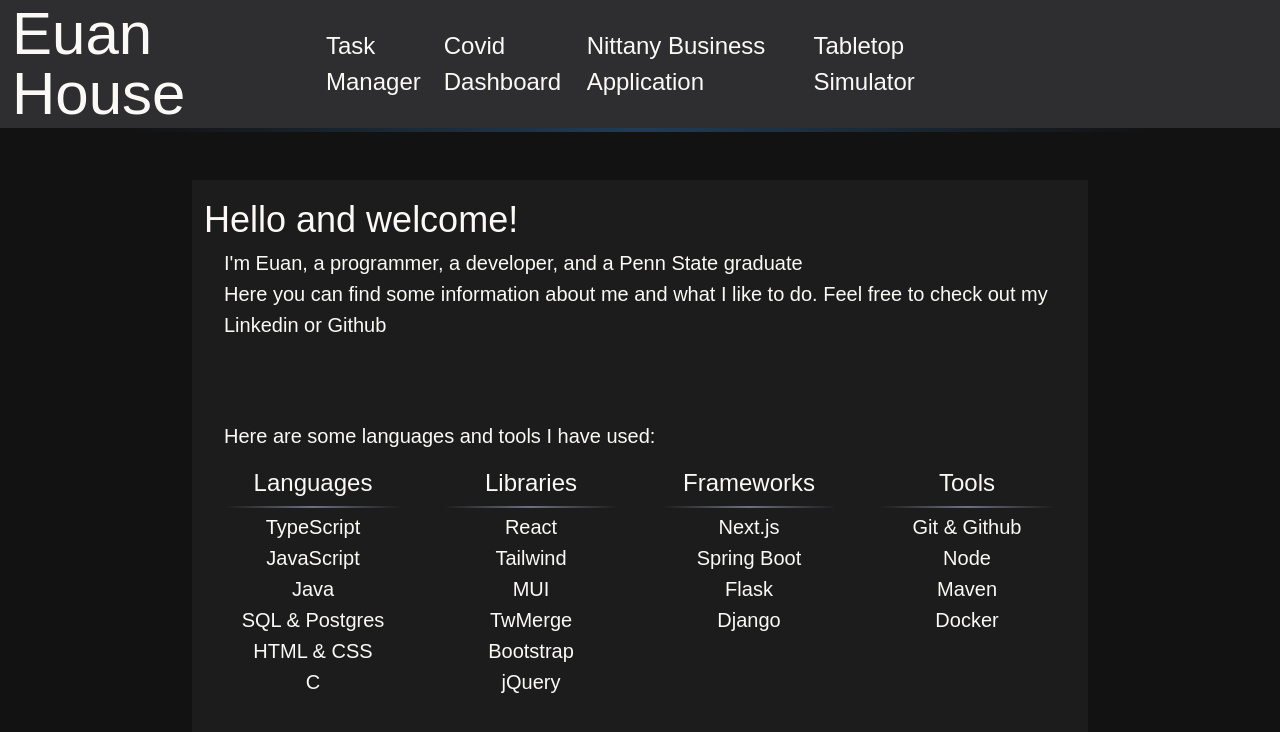
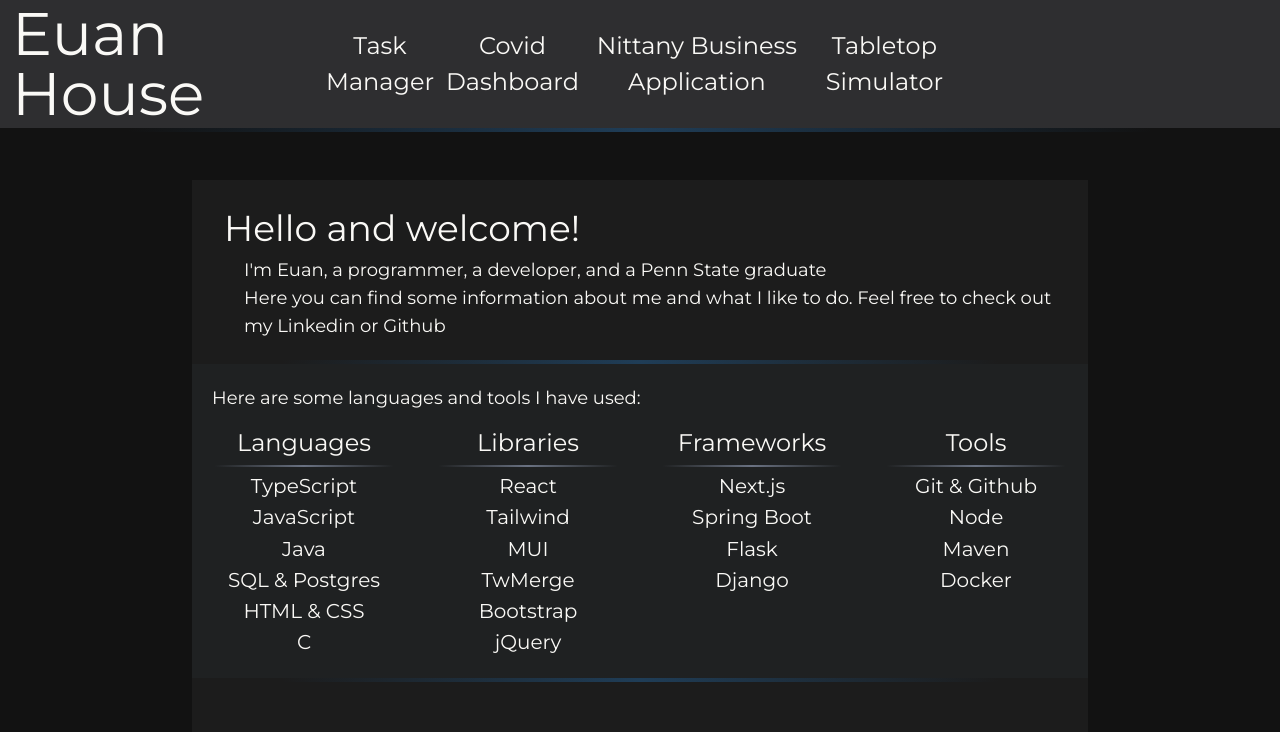
Before and after one commit to ehouse3/ehouse3.github.io, a Next.js app: page / in a window 1280 px wide. Shown: the top 732 px of the page. Built offline with nearby package versions, Linux system fonts and the light colour scheme; some icons are missing.

Commit message:
Fix
Home Page Reorganization with foreground2 color and styling separation
Components LineBreak Fix
Font update

```diff
--- a/app/globals.css
+++ b/app/globals.css
@@ -1,10 +1,13 @@
 @import "tailwindcss";
 
 :root {
-  --foreground: #1c1c1c;
   --background: #121212;
+  --foreground1: #1c1c1c;
+  --foreground2: #1f2122;
+
+  /* eebhjkn */
+
   --navbar: #2e2e30;
-
   --navbar-hover: rgb(77, 79, 82);
   --navbar-effect1: rgb(102, 105, 109); /* Effect of navbar link hovering */
   --navbar-effect2: rgb(120, 123, 128);
@@ -16,17 +19,20 @@
 
 @theme {
   --color-background: var(--background);
-  --color-foreground: var(--foreground);
+  --color-foreground1: var(--foreground1);
+  --color-foreground2: var(--foreground2);
+
   --color-navbar: var(--navbar);
   --color-navbar-hover: var(--navbar-hover);
   --color-navbar-effect1: var(--navbar-effect1);
   --color-navbar-effect2: var(--navbar-effect2);
+
   --color-line-break: var(--line-break);
 }
 
 body {
   color: var(--text);
-  font-family: Arial, Helvetica, sans-serif;
+  font-family: var(--font-montserrat), Arial, sans-serif;
 }
 
 h1 {
@@ -45,7 +51,7 @@ h4 {
 }
 
 p {
-  font-size: 20px;
+  font-size: 18px;
 }
 li {
   font-size: 20px;
--- a/app/layout.tsx
+++ b/app/layout.tsx
@@ -1,5 +1,10 @@
 import type { Metadata } from "next";
-import { Geist, Geist_Mono } from "next/font/google";
+import {
+  Geist,
+  Geist_Mono,
+  Montserrat,
+  Noto_Sans_Cham,
+} from "next/font/google";
 import "./globals.css";
 import { ReactNode } from "react";
 import Link from "next/link";
@@ -17,15 +22,20 @@ const projectPaths = {
   taskManager: "/projects/task-manager",
 };
 
-const geistSans = Geist({
-  variable: "--font-geist-sans",
+const montserrat = Montserrat({
+  variable: "--font-montserrat",
   subsets: ["latin"],
 });
 
-const geistMono = Geist_Mono({
-  variable: "--font-geist-mono",
-  subsets: ["latin"],
-});
+// const geistSans = Geist({
+//   variable: "--font-geist-sans",
+//   subsets: ["latin"],
+// });
+//
+// const geistMono = Geist_Mono({
+//   variable: "--font-geist-mono",
+//   subsets: ["latin"],
+// });
 
 export const metadata: Metadata = {
   title: "Euan House's Portfolio",
@@ -110,7 +120,7 @@ interface ForeGroundProps {
 /** Foreground component that wraps body and sets max width for content */
 function ForeGround(props: ForeGroundProps) {
   return (
-    <div className="bg-foreground m-12 mx-auto max-w-4xl flex-1 p-3 text-lg">
+    <div className="bg-foreground1 m-12 mx-auto max-w-4xl flex-1 text-lg">
       {props.children}
     </div>
   );
@@ -147,10 +157,7 @@ export default function RootLayout({
   children: React.ReactNode;
 }>) {
   return (
-    <html
-      lang="en"
-      className={`${geistSans.variable} ${geistMono.variable} h-full antialiased`}
-    >
+    <html lang="en" className={` ${montserrat.variable} h-full antialiased`}>
       <head>
         {/* CDN for social media icons, consider self hosting? */}
         <link
--- a/app/page.tsx
+++ b/app/page.tsx
@@ -3,7 +3,7 @@ import { LineBreak } from "@/components/components";
 export default function Home() {
   return (
     <div>
-      <section className="mb-3" data-desc="introduction">
+      <section className="mx-8 my-5" data-desc="introduction">
         <div>
           <h2>Hello and welcome!</h2>
           <div className="ml-5">
@@ -19,9 +19,11 @@ export default function Home() {
         </div>
       </section>
 
-      <LineBreak className="my-20"></LineBreak>
+      <div>
+        <LineBreak></LineBreak>
+      </div>
 
-      <section data-desc="skills">
+      <section className="bg-foreground2 py-5" data-desc="skills">
         <div className="mb-3 ml-5">
           <p>Here are some languages and tools I have used:</p>
         </div>
@@ -30,7 +32,10 @@ export default function Home() {
           <div className="col-span-1" data-desc="languages">
             <ul role="list">
               <h4>Languages</h4>
-              <LineBreak className="my-1 h-0.5 via-gray-500"></LineBreak>
+              <LineBreak
+                isSkeleton={true}
+                className="my-1 h-0.5 via-gray-500"
+              ></LineBreak>
               <li>TypeScript</li>
               <li>JavaScript</li>
               <li>Java</li>
@@ -43,7 +48,10 @@ export default function Home() {
           <div data-desc="libraries">
             <ul role="list">
               <h4>Libraries</h4>
-              <LineBreak className="my-1 h-0.5 via-gray-500"></LineBreak>
+              <LineBreak
+                isSkeleton={true}
+                className="my-1 h-0.5 via-gray-500"
+              ></LineBreak>
               <li>React</li>
               <li>Tailwind</li>
               <li>MUI</li>
@@ -56,7 +64,10 @@ export default function Home() {
           <div data-desc="frameworks">
             <ul role="list">
               <h4>Frameworks</h4>
-              <LineBreak className="my-1 h-0.5 via-gray-500"></LineBreak>
+              <LineBreak
+                isSkeleton={true}
+                className="my-1 h-0.5 via-gray-500"
+              ></LineBreak>
               <li>Next.js</li>
               <li>Spring Boot</li>
               <li>Flask</li>
@@ -67,7 +78,10 @@ export default function Home() {
           <div data-desc="tools">
             <ul role="list">
               <h4>Tools</h4>
-              <LineBreak className="my-1 h-0.5 via-gray-500"></LineBreak>
+              <LineBreak
+                isSkeleton={true}
+                className="my-1 h-0.5 via-gray-500"
+              ></LineBreak>
               <li>Git & Github</li>
               <li>Node</li>
               <li>Maven</li>
@@ -77,7 +91,7 @@ export default function Home() {
         </div>
       </section>
 
-      {/* <LineBreak></LineBreak> */}
+      <LineBreak></LineBreak>
 
       <section data-desc="hobbies">
         <div></div>
--- a/components/components.tsx
+++ b/components/components.tsx
@@ -40,7 +40,7 @@ export function HeaderLink({
           }
         >
           <Link
-            className="hover:bg-navbar-hover flex items-center p-1.5 duration-300"
+            className="hover:bg-navbar-hover flex items-center p-1.5 text-center duration-300"
             href={href}
             aria-label={ariaLabel}
             title={title}
@@ -54,25 +54,34 @@ export function HeaderLink({
 }
 
 type LineBreakProps = {
+  isSkeleton?: boolean;
   className?: string;
 };
 
 /**
  * Horizontal gradient bar with transparent edges for separating sections
+ * @param isSkeleton - Strips default styling. Use className to add custom styling
  * @param className - Optional custom classes to override default styling.
  *   Use 'via-...' for color and 'h-...' for height customization
  */
-export function LineBreak({ className }: LineBreakProps): ReactNode {
+export function LineBreak({
+  className,
+  isSkeleton,
+}: LineBreakProps): ReactNode {
   // If className is used, use base and argument styling, otherwise use default
   const baseClass =
     "w-full bg-linear-to-r from-transparent from-10% via-50% to-transparent to-90%";
 
-  const defaultClass = `${baseClass} via-line-break h-1`;
+  const defaultClass = `via-line-break h-1`;
 
   return (
     <div
       data-desc="border-gradient"
-      className={className ? `${baseClass} ${className}` : defaultClass}
+      className={
+        isSkeleton
+          ? `${baseClass} ${className}`
+          : `${baseClass} ${defaultClass} ${className}`
+      }
     />
   );
 }
```
